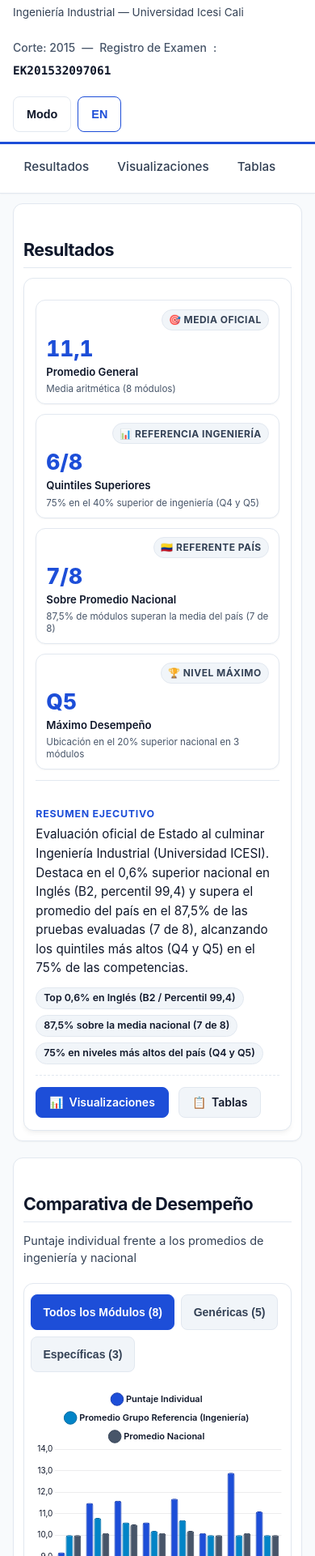
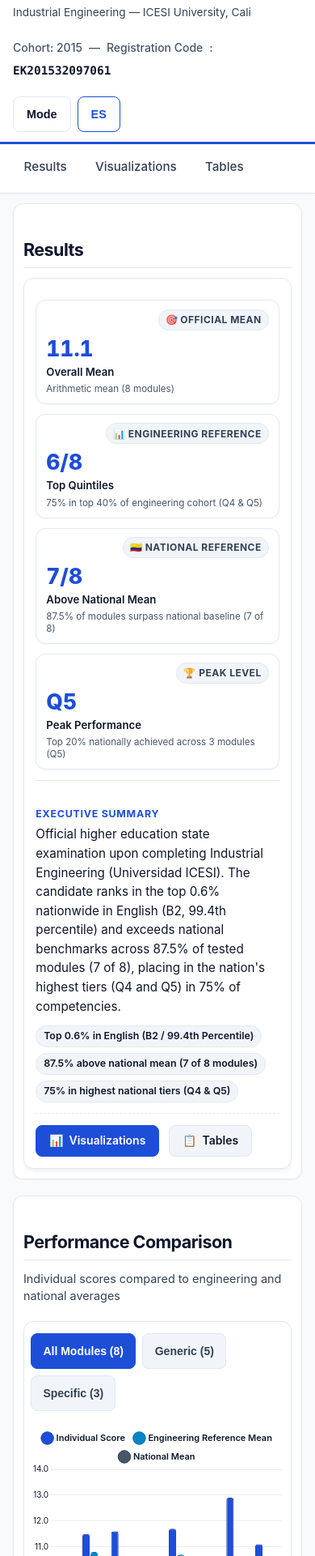
Before and after one commit to willkwolf/ICFES-saberPro2015, a plain HTML site: page docs/index.html in a window 390 px wide. Shown: the part 79-2000 px from the top of the page at 81% size. Drawn offline with Linux system fonts and the light colour scheme.

Commit message:
feat(i18n): enforce light mode default, browser language auto-detection, and full DOM translation coverage

```diff
--- a/data/verification_report.json
+++ b/data/verification_report.json
@@ -1,5 +1,5 @@
 {
-  "timestamp": "2026-11-23T06:18:25.523614+00:00",
+  "timestamp": "2026-11-23T07:04:44.769402+00:00",
   "overall_verdict": "PASS",
   "rules": {
     "RULE-01-SOURCE-PARITY": {
--- a/docs/data/verification_report.json
+++ b/docs/data/verification_report.json
@@ -1,5 +1,5 @@
 {
-  "timestamp": "2026-11-23T06:17:50.639071+00:00",
+  "timestamp": "2026-11-23T07:04:01.503462+00:00",
   "overall_verdict": "PASS",
   "rules": {
     "RULE-01-SOURCE-PARITY": {
--- a/docs/index.html
+++ b/docs/index.html
@@ -1,5 +1,5 @@
 <!DOCTYPE html>
-<html lang="es">
+<html lang="es" data-theme="light">
 <head>
     <meta charset="UTF-8">
     <meta name="viewport" content="width=device-width, initial-scale=1.0">
@@ -40,8 +40,8 @@
                 </div>
                 <div class="controls-bar" role="toolbar" aria-label="Controles de accesibilidad e idioma">
                     <button id="btnThemeToggle" class="btn btn-theme" type="button" aria-label="Alternar modo oscuro / claro" aria-pressed="false" data-i18n-aria="nav.theme_toggle_aria">
-                        <span class="theme-text" aria-hidden="true">Modo</span>
-                        <span class="visually-hidden">Tema</span>
+                        <span class="theme-text" aria-hidden="true" data-i18n="nav.theme_mode">Modo</span>
+                        <span class="visually-hidden" data-i18n="nav.theme_aria">Tema</span>
                     </button>
                     <button id="btnLangToggle" class="btn btn-lang" type="button" aria-label="Cambiar idioma a inglés" aria-pressed="false" data-i18n-aria="nav.language_toggle_aria">
                         <span class="lang-text">EN</span>
@@ -74,7 +74,7 @@
                 <div class="stats-grid">
                     <div class="stat-card" id="card-mean" tabindex="0" title="Media aritmética oficial exacta 11.0875 (11.1). Auditada contra la fuente primaria.">
                         <div class="stat-card-header">
-                            <span class="stat-badge">🎯 Media Oficial</span>
+                            <span class="stat-badge" data-i18n="stats.badges.official_mean">🎯 Media Oficial</span>
                         </div>
                         <div class="stat-number">11.2</div>
                         <div class="stat-label" data-i18n="stats.arithmetic_mean.title">Promedio General</div>
@@ -82,7 +82,7 @@
                     </div>
                     <div class="stat-card" id="card-quintiles" tabindex="0" title="75% de las pruebas (6 de 8) se sitúan en los dos quintiles más altos de ingeniería.">
                         <div class="stat-card-header">
-                            <span class="stat-badge">📊 Referencia Ingeniería</span>
+                            <span class="stat-badge" data-i18n="stats.badges.engineering_ref">📊 Referencia Ingeniería</span>
                         </div>
                         <div class="stat-number">6/8</div>
                         <div class="stat-label" data-i18n="stats.high_quintiles.title">Quintiles Superiores</div>
@@ -90,7 +90,7 @@
                     </div>
                     <div class="stat-card" id="card-above-nac" tabindex="0" title="87.5% de los módulos evaluados (7 de 8) superan la media de todos los evaluados del país.">
                         <div class="stat-card-header">
-                            <span class="stat-badge">🇨🇴 Referente País</span>
+                            <span class="stat-badge" data-i18n="stats.badges.national_ref">🇨🇴 Referente País</span>
                         </div>
                         <div class="stat-number">7/8</div>
                         <div class="stat-label" data-i18n="stats.above_national.title">Sobre Promedio Nacional</div>
@@ -98,7 +98,7 @@
                     </div>
                     <div class="stat-card" id="card-top-performance" tabindex="0" title="Ubicación en el Quintil 5 (20% superior nacional) en Pensamiento Científico, Diseño de Sistemas y Lectura Crítica.">
                         <div class="stat-card-header">
-                            <span class="stat-badge">🏆 Nivel Máximo</span>
+                            <span class="stat-badge" data-i18n="stats.badges.top_level">🏆 Nivel Máximo</span>
                         </div>
                         <div class="stat-number">Q5</div>
                         <div class="stat-label" data-i18n="stats.top_performance.title">Máximo Desempeño</div>
@@ -143,9 +143,9 @@
             <!-- Chart 1: Grouped Bar Chart -->
             <figure class="chart-figure" id="figure-comparison">
                 <div class="tabs-control" role="tablist" aria-label="Filtro de módulos para gráfico de barras">
-                    <button class="tab-btn active" type="button" role="tab" aria-selected="true" data-chart-filter="all">Todos los Módulos (8)</button>
-                    <button class="tab-btn" type="button" role="tab" aria-selected="false" data-chart-filter="generic">Genéricas (5)</button>
-                    <button class="tab-btn" type="button" role="tab" aria-selected="false" data-chart-filter="specific">Específicas (3)</button>
+                    <button class="tab-btn active" type="button" role="tab" aria-selected="true" data-chart-filter="all" data-i18n="charts.filters.all">Todos los Módulos (8)</button>
+                    <button class="tab-btn" type="button" role="tab" aria-selected="false" data-chart-filter="generic" data-i18n="charts.filters.generic">Genéricas (5)</button>
+                    <button class="tab-btn" type="button" role="tab" aria-selected="false" data-chart-filter="specific" data-i18n="charts.filters.specific">Específicas (3)</button>
                 </div>
                 <div class="chart-wrapper">
                     <canvas id="comparisonChart" role="img" aria-label="Gráfico de barras comparativo de puntajes"></canvas>
@@ -329,7 +329,7 @@
             <div class="footer-simple">
                 <div class="footer-brand">
                     <strong>ICFES Saber Pro 2015</strong>
-                    <span class="footer-meta">Registro: <code>EK201532097061</code> · Licencia de Código Abierto</span>
+                    <span class="footer-meta"><span data-i18n="candidate_info.registration_label">Registro</span>: <code>EK201532097061</code> · <span data-i18n="footer.open_source">Código Abierto</span></span>
                 </div>
                 <ul class="footer-links">
                     <li><a href="https://github.com/willkwolf/ICFES-saberPro2015" target="_blank" rel="noopener" data-i18n="footer.repository">Repositorio</a></li>
--- a/docs/js/app.js
+++ b/docs/js/app.js
@@ -296,16 +296,19 @@ export function toggleTheme() {
  * Initialize application events and state
  */
 export async function initApp() {
-  // 1. Detect saved or system theme
+  // 1. Always initialize in light mode ("Siempre en modo claro")
+  document.documentElement.setAttribute('data-theme', 'light');
+  state.currentTheme = 'light';
   try {
-    const savedTheme = localStorage.getItem('saber_pro_theme');
-    if (savedTheme === 'dark' || savedTheme === 'light') {
-      document.documentElement.setAttribute('data-theme', savedTheme);
-      state.currentTheme = savedTheme;
-    }
+    localStorage.setItem('saber_pro_theme', 'light');
   } catch (e) {}
 
-  // 2. Initialize i18n
+  const themeBtnInit = document.getElementById('btnThemeToggle');
+  if (themeBtnInit) {
+    themeBtnInit.setAttribute('aria-pressed', 'false');
+  }
+
+  // 2. Initialize i18n with auto-detection
   const initialLang = i18n.init ? i18n.init() : 'es';
   state.currentLang = initialLang;
 
--- a/docs/js/i18n.js
+++ b/docs/js/i18n.js
@@ -305,7 +305,25 @@ export function init(options = {}) {
 
   let detectedLang = options.defaultLang || 'es';
 
-  // 1. Try localStorage
+  // 1. Browser language auto-detection: if user has English, switch to English
+  if (typeof navigator !== 'undefined') {
+    const navLangs = navigator.languages || [navigator.language || navigator.userLanguage || ''];
+    for (const l of navLangs) {
+      if (l && typeof l === 'string') {
+        const clean = l.toLowerCase().trim();
+        if (clean.startsWith('en')) {
+          detectedLang = 'en';
+          break;
+        }
+        if (clean.startsWith('es')) {
+          detectedLang = 'es';
+          break;
+        }
+      }
+    }
+  }
+
+  // 2. Try localStorage (if explicitly set by user via manual toggle)
   try {
     if (typeof localStorage !== 'undefined') {
       const stored = localStorage.getItem('saber_pro_lang');
@@ -317,7 +335,7 @@ export function init(options = {}) {
     // Ignore restricted localStorage
   }
 
-  // 2. Set language
+  // 3. Set language
   setLanguage(detectedLang);
   return detectedLang;
 }
--- a/docs/locales/en.js
+++ b/docs/locales/en.js
@@ -31,7 +31,9 @@ const en = {
     "language": "Language",
     "language_toggle_aria": "Switch language to Spanish",
     "current_lang_aria": "Active language: English",
-    "theme_toggle_aria": "Toggle dark / light theme"
+    "theme_toggle_aria": "Toggle dark / light theme",
+    "theme_mode": "Mode",
+    "theme_aria": "Theme"
   },
   "header": {
     "title": "Saber Pro Results",
@@ -84,6 +86,12 @@ const en = {
   "stats": {
     "section_title": "Key Indicators & Statistical Summary",
     "section_subtitle": "Consolidated quantitative metrics computed from the 8 evaluated modular exams",
+    "badges": {
+      "official_mean": "🎯 Official Mean",
+      "engineering_ref": "📊 Engineering Reference",
+      "national_ref": "🇨🇴 National Reference",
+      "top_level": "🏆 Peak Level"
+    },
     "arithmetic_mean": {
       "title": "Overall Mean",
       "subtitle": "Arithmetic mean (8 modules)",
@@ -392,6 +400,11 @@ const en = {
   "charts": {
     "section_title": "Performance Comparison",
     "section_subtitle": "Individual scores compared to engineering and national averages",
+    "filters": {
+      "all": "All Modules (8)",
+      "generic": "Generic (5)",
+      "specific": "Specific (3)"
+    },
     "controls": {
       "view_selector": "Select chart view",
       "bar_chart": "Comparative Bar Chart",
@@ -623,7 +636,8 @@ const en = {
     "methodology": "Methodology",
     "data": "Data",
     "last_update": "Last updated: November 2026",
-    "verification_passed": "Independent statistical verification: Verified"
+    "verification_passed": "Independent statistical verification: Verified",
+    "open_source": "Open Source"
   }
 };
 
--- a/docs/locales/es.js
+++ b/docs/locales/es.js
@@ -31,7 +31,9 @@ const es = {
     "language": "Idioma",
     "language_toggle_aria": "Cambiar idioma a inglés",
     "current_lang_aria": "Idioma activo: Español",
-    "theme_toggle_aria": "Alternar modo oscuro / claro"
+    "theme_toggle_aria": "Alternar modo oscuro / claro",
+    "theme_mode": "Modo",
+    "theme_aria": "Tema"
   },
   "header": {
     "title": "Resultados Saber Pro",
@@ -84,6 +86,12 @@ const es = {
   "stats": {
     "section_title": "Indicadores Clave y Resumen Estadístico",
     "section_subtitle": "Métricas cuantitativas consolidadas a partir de las 8 pruebas modulares evaluadas",
+    "badges": {
+      "official_mean": "🎯 Media Oficial",
+      "engineering_ref": "📊 Referencia Ingeniería",
+      "national_ref": "🇨🇴 Referente País",
+      "top_level": "🏆 Nivel Máximo"
+    },
     "arithmetic_mean": {
       "title": "Promedio General",
       "subtitle": "Media aritmética (8 módulos)",
@@ -392,6 +400,11 @@ const es = {
   "charts": {
     "section_title": "Comparativa de Desempeño",
     "section_subtitle": "Puntaje individual frente a los promedios de ingeniería y nacional",
+    "filters": {
+      "all": "Todos los Módulos (8)",
+      "generic": "Genéricas (5)",
+      "specific": "Específicas (3)"
+    },
     "controls": {
       "view_selector": "Seleccionar vista de gráfico",
       "bar_chart": "Gráfico de Barras Comparativo",
@@ -623,7 +636,8 @@ const es = {
     "methodology": "Metodología",
     "data": "Datos",
     "last_update": "Última actualización: Noviembre 2026",
-    "verification_passed": "Verificación estadística independiente: Conforme"
+    "verification_passed": "Verificación estadística independiente: Conforme",
+    "open_source": "Código Abierto"
   }
 };
 
```
Also changed, not shown: index.html (+11 -11 lines), js/app.js (+10 -7 lines), js/i18n.js (+20 -2 lines), locales/en.js (+16 -2 lines), locales/es.js (+16 -2 lines), 1 other file.
